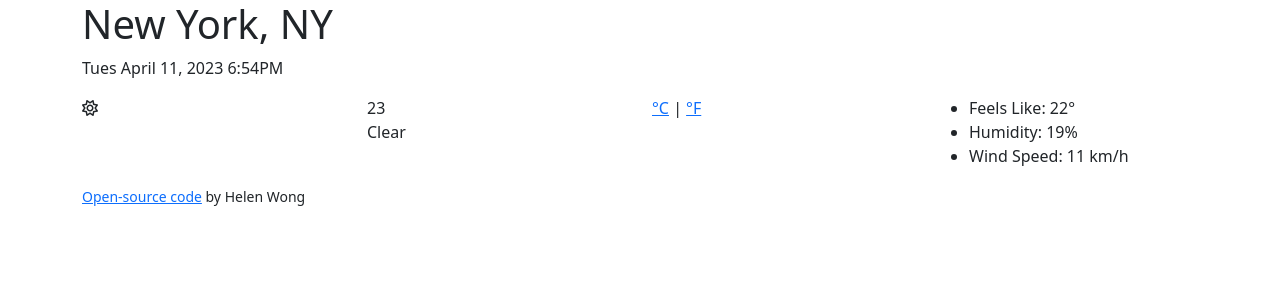
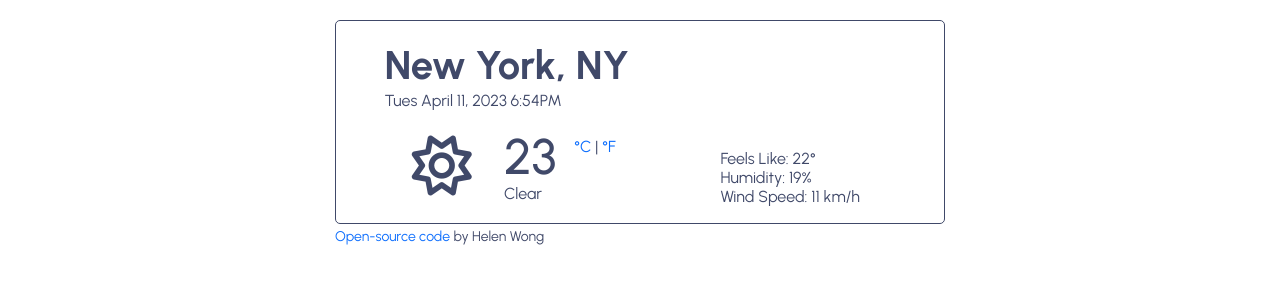
Before and after one commit to im-helen/Vanilla-Weather-App, a plain HTML site: page index.html in a window 1280 px wide. Drawn offline with nearby package versions, Linux system fonts and the light colour scheme.

Commit message:
Styled current weather section

```diff
--- a/index.html
+++ b/index.html
@@ -11,34 +11,43 @@
       integrity="sha384-KK94CHFLLe+nY2dmCWGMq91rCGa5gtU4mk92HdvYe+M/SXH301p5ILy+dN9+nJOZ"
       crossorigin="anonymous"
     />
-    <script
-      src="https://kit.fontawesome.com/730f3f3494.js"
-      crossorigin="anonymous"
-    ></script>
+    <link rel="preconnect" href="https://fonts.googleapis.com" />
+    <link rel="preconnect" href="https://fonts.gstatic.com" crossorigin="" />
+    <link
+      href="https://fonts.googleapis.com/css2?family=Urbanist:ital,wght@0,100;0,200;0,300;0,400;0,500;0,600;0,700;0,800;0,900;1,100;1,200;1,300;1,400;1,500;1,600;1,700;1,800;1,900&amp;display=swap"
+      rel="stylesheet"
+    />
     <link rel="stylesheet" href="src/style.css" />
   </head>
   <body>
     <div class="container">
-      <div class="forecastContainer">
+      <div class="weatherContainer-wrapper">
+        <div class="weatherContainer">
           <h1>New York, NY</h1>
-        <p>Tues April 11, 2023 6:54PM</p>
+          <div class="currentTime">Tues April 11, 2023 6:54PM</div>
           <div class="row">
             <div class="col-3">
-            <div class="currentTempIcon"><i class="fa-regular fa-sun"></i></div>
+              <div class="currentWeatherIcon">
+                <i class="fa-regular fa-sun"></i>
               </div>
-          <div class="col-3">
-            <div class="current-temperature">23</div>
+            </div>
+            <div class="col-2">
+              <h2 class="current-temperature">23</h2>
               <div class="description">Clear</div>
             </div>
-          <div class="col-3">
-            <span class="units"><a href="#">°C</a> | <a href="#">°F</a></span>
+            <div class="col-2">
+              <span class="units"
+                ><a href="#" id="celsius">°C</a> |
+                <a href="#" id="fahrenheit">°F</a></span
+              >
             </div>
-          <div class="col-3">
-            <ul>
+            <div class="col-4">
+              <ul class="weatherDetails">
                 <li>Feels Like: 22°</li>
                 <li>Humidity: 19%</li>
                 <li>Wind Speed: 11 km/h</li>
               </ul>
+            </div>
           </div>
         </div>
         <small
@@ -47,8 +56,12 @@
           >
           by Helen Wong</small
         >
-        <script src="src/script.js"></script>
       </div>
     </div>
+    <script
+      src="https://kit.fontawesome.com/730f3f3494.js"
+      crossorigin="anonymous"
+    ></script>
+    <script src="src/script.js"></script>
   </body>
 </html>
--- a/src/style.css
+++ b/src/style.css
@@ -0,0 +1,77 @@
+body {
+  font-family: "Urbanist", sans-serif;
+  color: #404969;
+}
+
+a {
+  text-decoration: none;
+}
+
+a:hover {
+  text-decoration: underline;
+}
+
+h1 {
+  font-weight: 700;
+  margin-bottom: 0;
+}
+
+li {
+  line-height: 19px;
+  list-style: none;
+}
+
+ul {
+  margin: 0 auto;
+  padding: 0;
+}
+
+h1,
+.currentTime {
+  position: relative;
+  left: 5%;
+}
+
+.weatherContainer-wrapper {
+  margin: 0 auto;
+  max-width: 650px;
+  padding: 20px;
+}
+.weatherContainer {
+  border: 1px solid #404969;
+  border-radius: 5px;
+  margin: 0 auto;
+  max-width: 650px;
+  padding: 20px;
+}
+.currentWeatherIcon {
+  font-size: 60px;
+  left: 45%;
+  position: relative;
+  top: 10%;
+  width: 60px;
+}
+
+.description {
+  position: relative;
+  top: 10%;
+}
+
+.current-temperature {
+  font-size: 50px;
+  margin-bottom: 0;
+  position: relative;
+  top: 15%;
+}
+
+.units {
+  left: -38%;
+  position: relative;
+  top: 24%;
+}
+
+.weatherDetails {
+  left: 11%;
+  position: relative;
+  top: 40%;
+}
```
Lines whose indentation alone changed are shown as unchanged.
